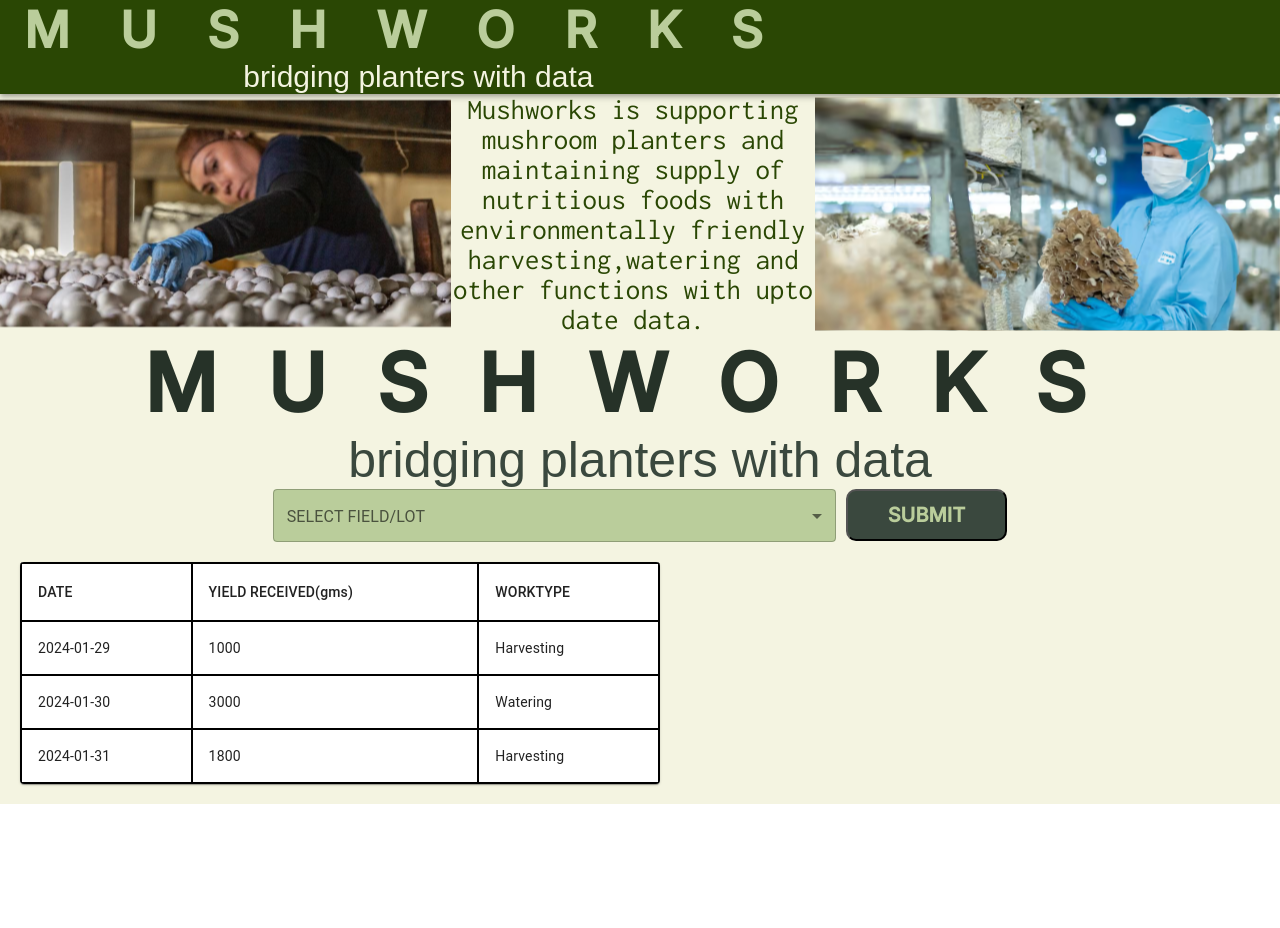
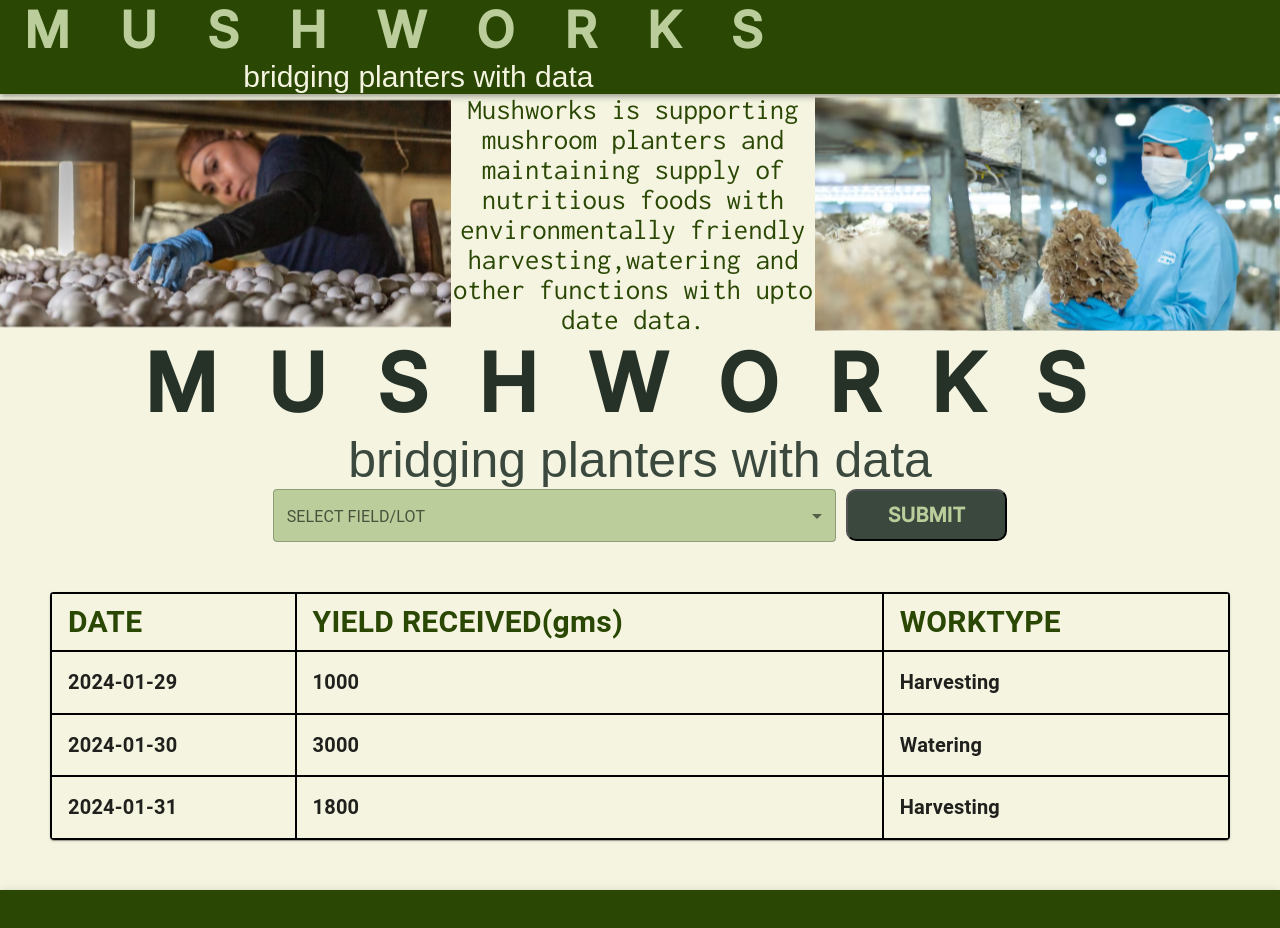
Before and after one commit to Toa-Software-Internship/sandhra, a React (Create React App) app in the folder frontend/frontend/: page / in a window 1280 px wide. Shown: the top 928 px of the page. Before the commit the page ends 804 px from the top, so only its background shows below. Built offline with nearby package versions, Linux system fonts and the light colour scheme; a web font is replaced by a local one.

Commit message:
Updated the table background, table fonts,table colour,added the footer

```diff
--- a/frontend/frontend/src/App.css
+++ b/frontend/frontend/src/App.css
@@ -47,6 +47,7 @@ body{
 }
 
 .table-size{
-  width: 50%;
-  padding: 20px;
+
+  padding: 50px;
+  background-color: "#F4F4E1";
 }
--- a/frontend/frontend/src/App.jsx
+++ b/frontend/frontend/src/App.jsx
@@ -7,6 +7,7 @@ import Dropdown from './atoms/dropdown/Dropdown';
 import Image from './atoms/Images/Image';
 import Navigation from './atoms/Navigation/Navigation';
 import BasicTable from './atoms/Table/Table';
+import BottomNavigation from './atoms/BottomNavigation/BottomNavigation';
 
 function App() {
   return (
@@ -23,8 +24,13 @@ function App() {
 
       </div>
       <div className='table-size'>
+        <center>
         <BasicTable/>
+
+        </center>
+
       </div>
+      <BottomNavigation/>
 
     </div>
   );
--- /dev/null
+++ b/frontend/frontend/src/atoms/BottomNavigation/BottomNavigation.jsx
@@ -0,0 +1,24 @@
+import React from 'react'
+import AppBar from '@mui/material/AppBar';
+import Box from '@mui/material/Box';
+import Toolbar from '@mui/material/Toolbar';
+
+import "./BottomNavigation.css"
+
+const Navigation = (Navigationbar) => {
+    return (
+      <div >Navigation</div>
+    )
+  }
+
+export default function Navigationbar(){
+    return(
+        <Box >
+            <AppBar position="static" >
+                <Toolbar sx={{backgroundColor: "#2A4704"}}>
+
+                </Toolbar>
+            </AppBar>
+        </Box>
+    );
+}
--- a/frontend/frontend/src/atoms/Table/Table.css
+++ b/frontend/frontend/src/atoms/Table/Table.css
@@ -1,6 +1,9 @@
 .heading{
-    color:"#2A4704";
+    color: rgb(42, 71, 4);
+    font-weight: bold;
+
     border: 2px solid rgb(0, 0, 0);
+    background-color:rgb(244, 244, 225) ;
 
 }
 .border{
--- a/frontend/frontend/src/atoms/Table/Table.jsx
+++ b/frontend/frontend/src/atoms/Table/Table.jsx
@@ -24,22 +24,23 @@ export default function BasicTable() {
       <Table  aria-label="simple table" >
         <TableHead>
           <TableRow >
-            <TableCell className='heading'>DATE </TableCell>
-            <TableCell className='heading'>YIELD RECEIVED(gms)</TableCell>
-            <TableCell className='heading'>WORKTYPE&nbsp;</TableCell>
+            <TableCell className='heading' sx={{color:"rgb(42, 71, 4)" , fontWeight:"bold", fontSize:"30px"} }>DATE </TableCell>
+
+            <TableCell className='heading' sx={{color:"rgb(42, 71, 4)" , fontWeight:"bold", fontSize:"30px"} }>YIELD RECEIVED(gms)</TableCell>
+            <TableCell className='heading'sx={{color:"rgb(42, 71, 4)" , fontWeight:"bold", fontSize:"30px"} }>WORKTYPE&nbsp;</TableCell>
           </TableRow>
         </TableHead>
-        <TableBody  className='heading' >
+        <TableBody  className='heading' sx={{ fontWeight:"bold"} } >
           {rows.map((row) => (
-            <TableRow  className='heading'
+            <TableRow  className='heading' sx={{ fontWeight:"bold"} }
               key={row.date}
 
             >
-              <TableCell component="th" scope="row" className='heading'>
+              <TableCell component="th" scope="row" className='heading'  sx={{ fontWeight:"bold",fontSize:"20px"} }>
                 {row.date}
               </TableCell>
-              <TableCell  className='heading'>{row.Yield}</TableCell>
-              <TableCell  className='heading'>{row.work}</TableCell>
+              <TableCell  className='heading'  sx={{ fontWeight:"bold", fontSize:"20px"} }>{row.Yield}</TableCell>
+              <TableCell  className='heading'  sx={{ fontWeight:"bold",fontSize:"20px"} }>{row.work}</TableCell>
 
             </TableRow>
           ))}
```
Also changed, not shown: frontend/frontend/src/atoms/BottomNavigation/BottomNavigation.css (added).
